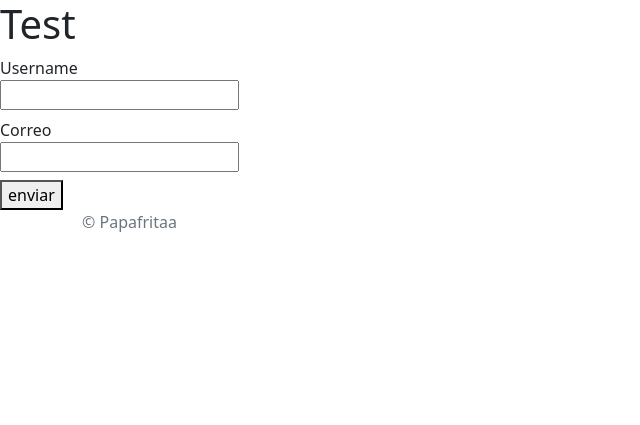
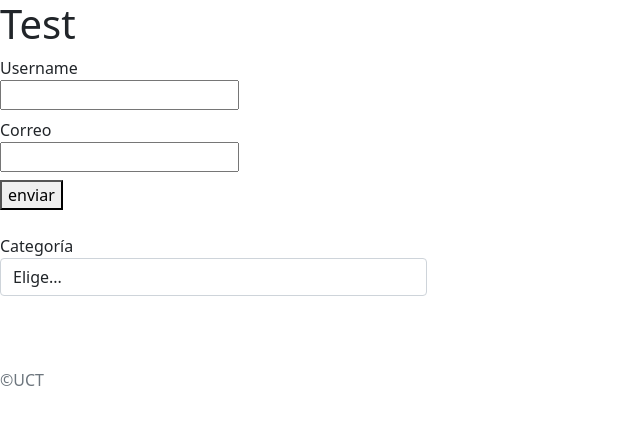
Before and after one commit to DiegoZapataT/integracion, a Flask app: page / in a window 1280 px wide. Shown: the top 425 px of the page, without its empty margins (0-640 px from the left). Run offline with Flask 2, Linux system fonts and the light colour scheme; some libraries are stand-ins or nearby versions.

Commit message:
Formulario y PyMongo
Lo que hice fue solamente agregar un formulario en el index, que debería más adelante recibir las categorías de nuestra base de datos, además, cree un archivo .py llamado "mongodb" que recibe las categorías de nuestra base de datos, faltaría ver la forma de unirlo con el index. Pueden probar correr el código "mongodb.py" y ver si también les muestra por consola el listado con las categorías.

```diff
--- a/integracion/ejemplo1/main.py
+++ b/integracion/ejemplo1/main.py
@@ -1,7 +1,6 @@
 from flask import Flask
 from flask import request
 from flask import render_template
-
 import form
 
 
@@ -9,13 +8,12 @@ app =Flask(__name__)
 
 @app.route('/', methods = ['GET','POST'])
 
-def index():
+def log():
     coment_form = form.CommentForm(request.form)
     if request.method == 'POST' and coment_form.validate():
         print(coment_form.username.data)
         print(coment_form.email.data)
     return render_template('index.html', form = coment_form)
 
-
 if __name__ == '__main__':
         app.run(debug = True, port=9000)
--- a/integracion/ejemplo1/templates/index.html
+++ b/integracion/ejemplo1/templates/index.html
@@ -24,13 +24,23 @@
          </div>
     </form>
 
+    <br>
+
+    <form method="GET">
+        <div class="form-group col-md-4">
+            <label for="categoria">Categoría</label>
+            <select id="categoria" class="form-control">
+            <option selected>Elige...</option>
+            </select>
+        </div>
+    </form>
+
+    <br> <br> <br>
 
     <footer>
-        <div class="container">
             <div class="row">
-                <p class="copyrigth text-muted"> &copy; Papafritaa</p>
+                <p class="copyrigth text-muted"> &copy;UCT</p>
             </div>
-        </div>
     </footer>
 
     <script type="text/javascript" src="{{ url_for('static', filename='js/jquery.js')}}"></script>
```
Also changed, not shown: integracion/ejemplo1/mongodb.py (added, +16 -0 lines).
